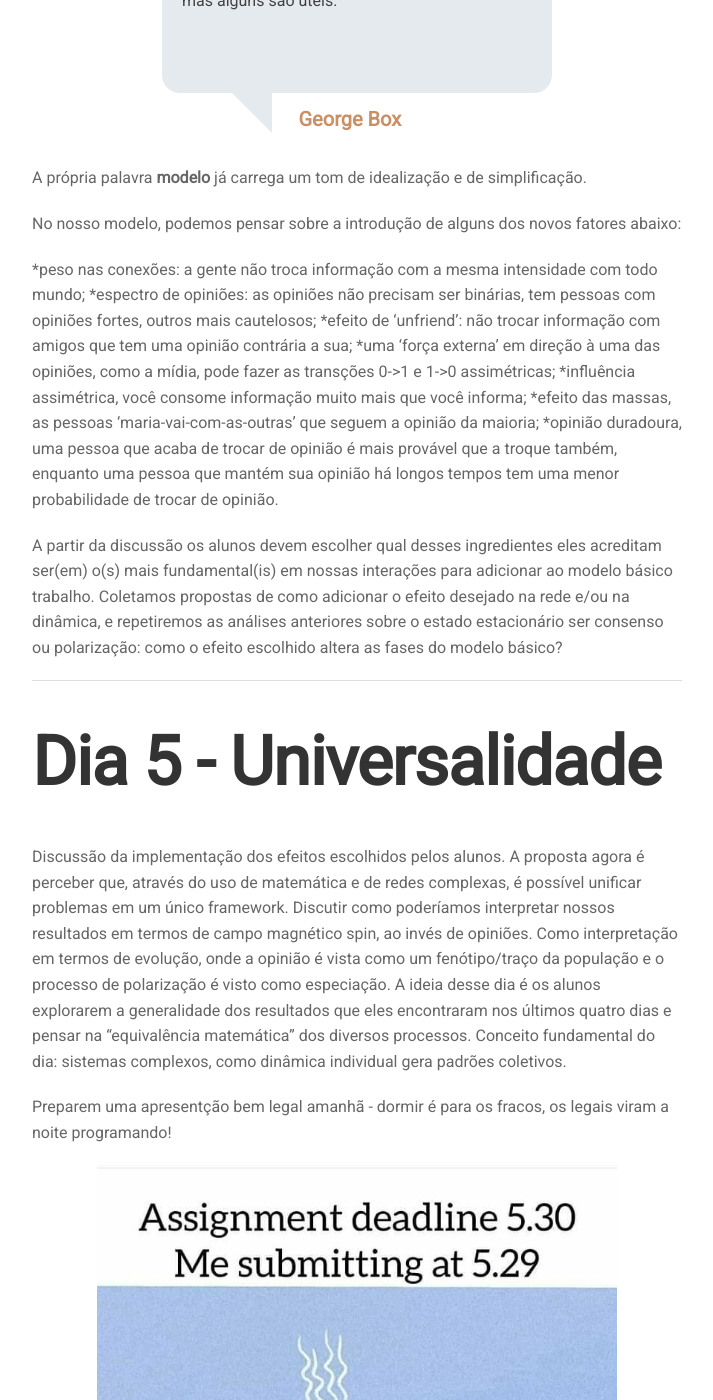
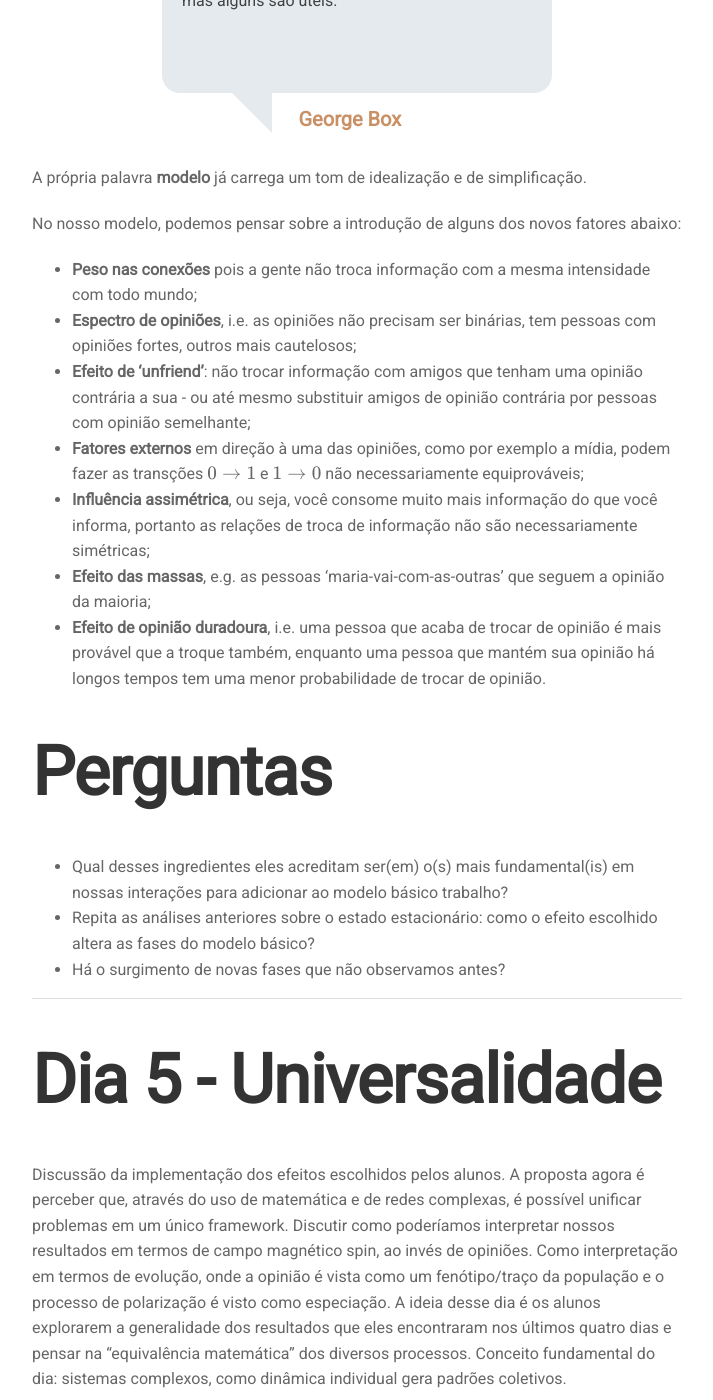
Before and after one commit to vsudbrack/vsudbrack.github.io, a Jekyll site: the page built from ictp-jovens.md, in a window 1280 px wide and 1400 px high, scrolled down 13510 px. Shown: the whole window, without its empty margins (283-996 px from the left). Built offline with Jekyll 4.4.1, drawn with Linux system fonts in a browser that asks for light colours; nearby versions of some CDN libraries; formulas are drawn with MathJax 3; comment, search, counter and statistics services are not loaded.

Commit message:
Add content

```diff
--- a/ictp-jovens.md
+++ b/ictp-jovens.md
@@ -211,15 +211,18 @@ A própria palavra **modelo** já carrega um tom de idealização e de simplific
 
 No nosso modelo, podemos pensar sobre a introdução de alguns dos novos fatores abaixo:
 
-*peso nas conexões: a gente não troca informação com a mesma intensidade com todo mundo;
-*espectro de opiniões: as opiniões não precisam ser binárias, tem pessoas com opiniões fortes, outros mais cautelosos;
-*efeito de 'unfriend': não trocar informação com amigos que tem uma opinião contrária a sua;
-*uma 'força externa' em direção à uma das opiniões, como a mídia, pode fazer as transções 0->1 e 1->0 assimétricas;
-*influência assimétrica, você consome informação muito mais que você informa;
-*efeito das massas, as pessoas 'maria-vai-com-as-outras' que seguem a opinião da maioria;
-*opinião duradoura, uma pessoa que acaba de trocar de opinião é mais provável que a troque também, enquanto uma pessoa que mantém sua opinião há longos tempos tem uma menor probabilidade de trocar de opinião.
+* **Peso nas conexões** pois a gente não troca informação com a mesma intensidade com todo mundo;
+* **Espectro de opiniões**, i.e. as opiniões não precisam ser binárias, tem pessoas com opiniões fortes, outros mais cautelosos;
+* **Efeito de 'unfriend'**: não trocar informação com amigos que tenham uma opinião contrária a sua - ou até mesmo substituir amigos de opinião contrária por pessoas com opinião semelhante;
+* **Fatores externos** em direção à uma das opiniões, como por exemplo a mídia, podem fazer as transções $0\to 1$ e $1\to 0$ não necessariamente equiprováveis;
+* **Influência assimétrica**, ou seja, você consome muito mais informação do que você informa, portanto as relações de troca de informação não são necessariamente simétricas;
+* **Efeito das massas**, e.g. as pessoas 'maria-vai-com-as-outras' que seguem a opinião da maioria;
+* **Efeito de opinião duradoura**, i.e. uma pessoa que acaba de trocar de opinião é mais provável que a troque também, enquanto uma pessoa que mantém sua opinião há longos tempos tem uma menor probabilidade de trocar de opinião.
 
-A partir da discussão os alunos devem escolher qual desses ingredientes eles acreditam ser(em) o(s) mais fundamental(is) em nossas interações para adicionar ao modelo básico trabalho. Coletamos propostas de como adicionar o efeito desejado na rede e/ou na dinâmica, e repetiremos as análises anteriores sobre o estado estacionário ser consenso ou polarização: como o efeito escolhido altera as fases do modelo básico?
+# Perguntas
+* Qual desses ingredientes eles acreditam ser(em) o(s) mais fundamental(is) em nossas interações para adicionar ao modelo básico trabalho?
+* Repita as análises anteriores sobre o estado estacionário: como o efeito escolhido altera as fases do modelo básico?
+* Há o surgimento de novas fases que não observamos antes?
 
 
 ---
```
